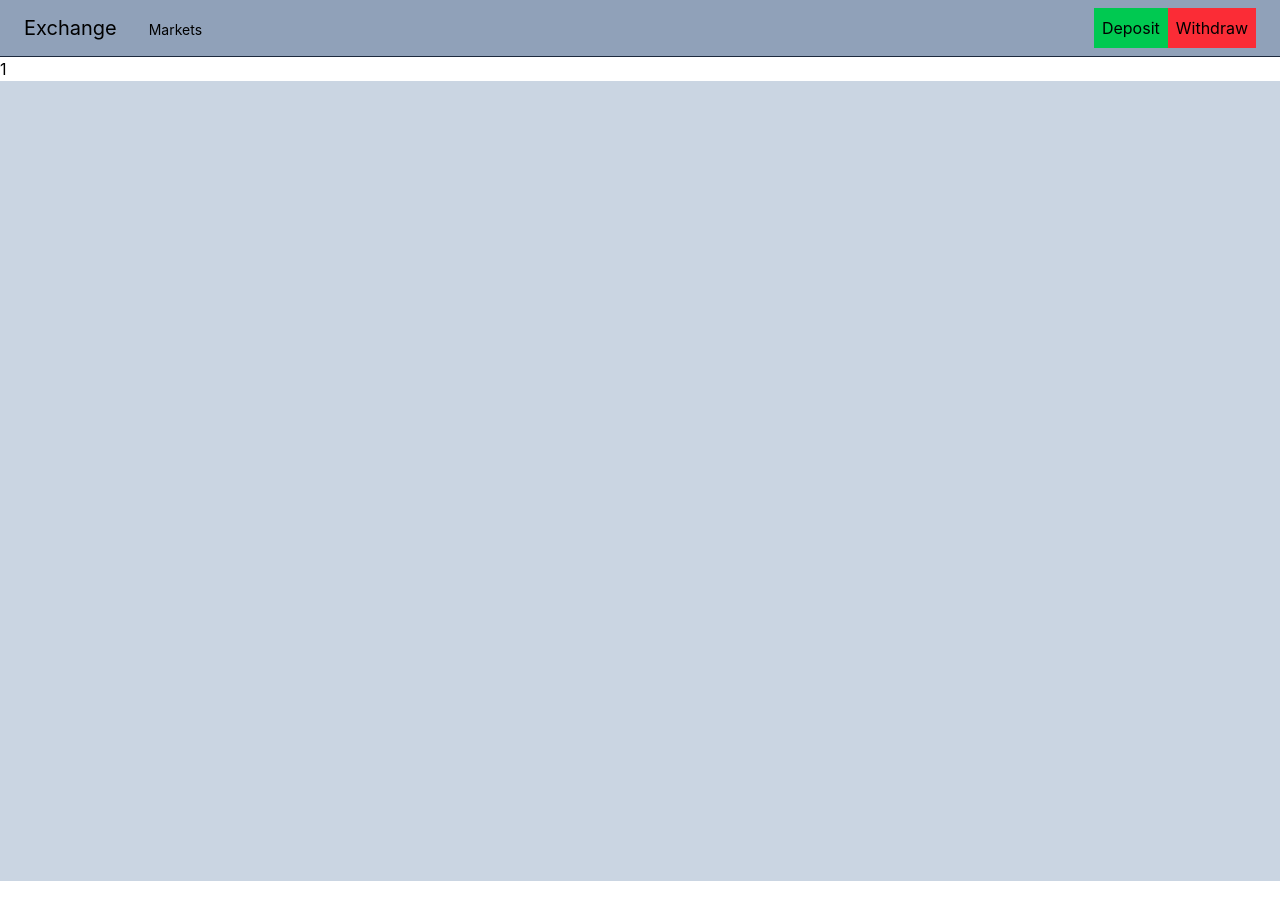
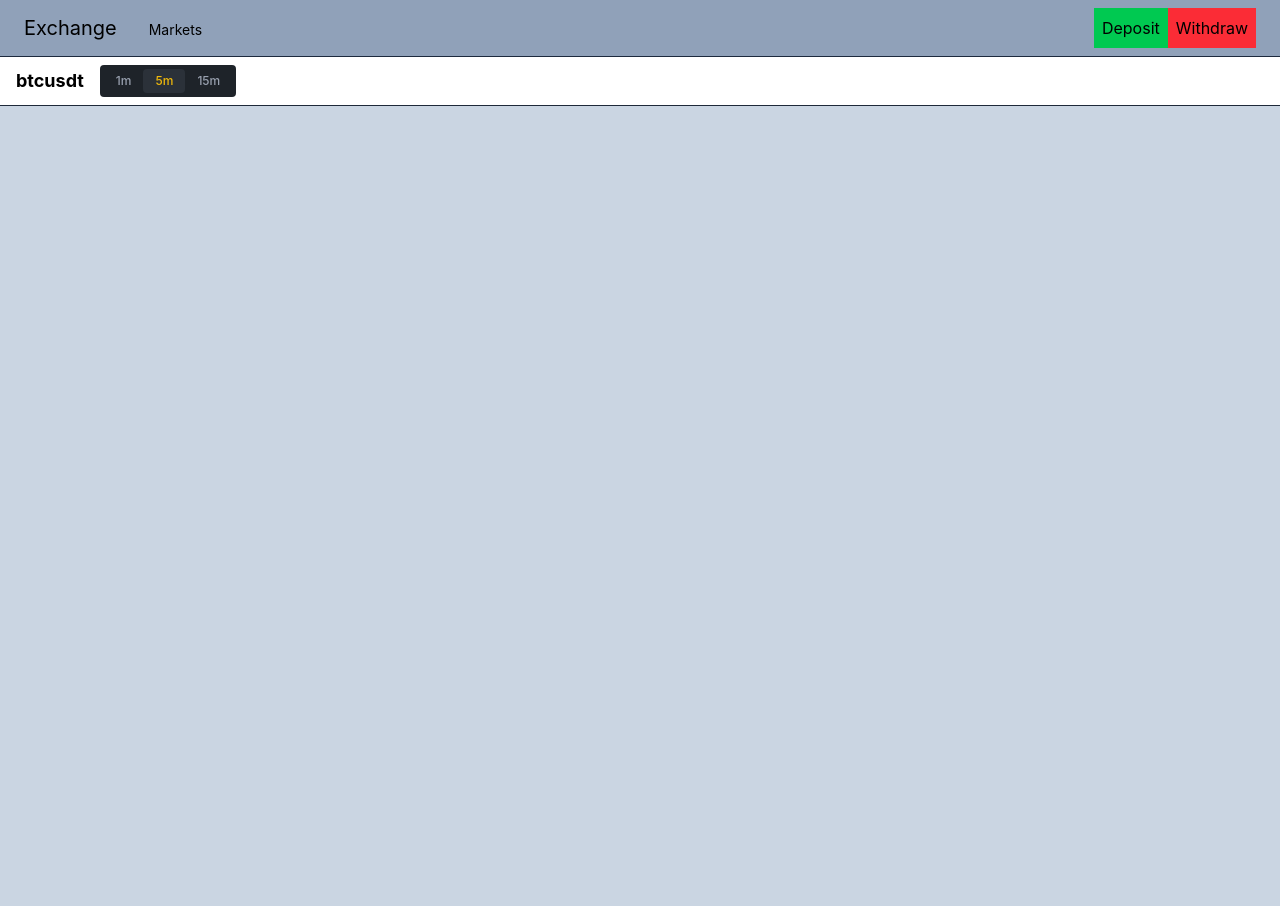
Before and after one commit to martinjohnm/centralized-exchange, a React (Vite) app in the folder apps/frontend/: page /trade/1 in a window 1280 px wide. Before the commit the page ends 881 px from the top, so only its background shows below. Built offline with nearby package versions, Linux system fonts and the light colour scheme; no server answers.

Commit message:
feat(frontend) - Added the functionality for the multi time frame candle selection in frontend

```diff
--- a/apps/frontend/src/components/Markets.tsx
+++ b/apps/frontend/src/components/Markets.tsx
@@ -1,9 +1,9 @@
 import { useNavigate } from "react-router-dom";
 import { MarketId } from "../proto/exchange";
+import { MarketNames } from "../types/marketTypes";
 
 export const Markets = () => {
 
-  const market = MarketId
 
   return (
     <div className="flex flex-col flex-1 max-w-[1280px] w-full">
@@ -11,8 +11,8 @@ export const Markets = () => {
         <div className="flex flex-col w-full rounded-lg bg-baseBackgroundL1 px-5 py-3">
           <table className="w-full table-auto">
             <MarketHeader />
-            <MarketComponent name="BTC/USDT" market_id={market.BTC_USDT} price={2345} day_change={34} day_volume={2345} market_cap={4590}/>
-            <MarketComponent name="ETH/USDT" market_id={market.ETH_USDT} price={1232} day_change={65} day_volume={5674} market_cap={8970}/>
+            <MarketComponent name={MarketNames[MarketId.BTC_USDT]} market_id={MarketId.BTC_USDT} price={2345} day_change={34} day_volume={2345} market_cap={4590}/>
+            <MarketComponent name={MarketNames[MarketId.ETH_USDT]} market_id={MarketId.ETH_USDT} price={1232} day_change={65} day_volume={5674} market_cap={8970}/>
           </table>
         </div>
       </div>
--- a/apps/frontend/src/page/Trade.tsx
+++ b/apps/frontend/src/page/Trade.tsx
@@ -1,24 +1,28 @@
 import { useParams } from "react-router-dom";
 import { Appbar } from "../components/Appbar"
-import { useEffect } from "react";
+import { useEffect, useState } from "react";
 import { SignalingManager } from "../utils/SignalingManager";
+import { CandleTime, MarketNames, StreamType } from "../types/marketTypes";
 
 
 export const Trade = () => {
 
   const { market } = useParams<{ market: string }>();
+  const marketName = MarketNames[Number(market)];
+  const [candleTime, setCandleTime] = useState<string>(CandleTime[5]);
+
   useEffect(() => {
     // 1. Define the async call
     const startSubscription = async () => {
 
-        SignalingManager.getInstance().registerCallback("btcusdt:5m", (data: any) => {
+        SignalingManager.getInstance().registerCallback(StreamType.CANDLE, (data: any) => {
           console.log(data);
 
-        }, `BTCUDT:5M`)
+        }, `${StreamType.CANDLE}-${marketName}:${candleTime}`)
 
         SignalingManager.getInstance().sendMessage({
           method: "subscribe",
-          params: { market: "btcusdt:5m" }
+          params: { market: `${marketName}:${candleTime}` }
         });
     };
 
@@ -28,14 +32,17 @@ export const Trade = () => {
     return () => {
       SignalingManager.getInstance().sendMessage({
         method: "unsubscribe",
-        params: { market: "btcusdt:5m" }
+        params: { market: `${marketName}:${candleTime}` }
       });
+
+      SignalingManager.getInstance().deRegisterCallback(StreamType.CANDLE, `${StreamType.CANDLE}-${marketName}:${candleTime}`)
     };
-  }, []); // Empty dependency array ensures this runs on mount/unmount
+  }, [candleTime, marketName]); // Empty dependency array ensures this runs on mount/unmount
   return <>
             <Appbar/>
-              <div>
-                {market}
+            <div className="flex items-center px-4 py-2 border-b border-gray-800 gap-4">
+              <span className="font-bold text-lg">{marketName}</span>
+              <TimeSelector selected={candleTime} onSelect={setCandleTime} />
             </div>
             <div className="flex min-h-screen flex-col items-center justify-between p-24 bg-slate-300">
 
@@ -45,3 +52,23 @@ export const Trade = () => {
             </div>
   </>
 }
+const TimeSelector = ({ selected, onSelect }: { selected: string; onSelect: (t: string) => void }) => {
+  const options = ["1m", "5m", "15m"];
+  return (
+    <div className="flex bg-[#1e2329] p-1 rounded">
+      {options.map((tf) => (
+        <button
+          key={tf}
+          onClick={() => onSelect(tf)}
+          className={`px-3 py-1 text-xs font-medium rounded transition-all ${
+            selected === tf
+              ? "bg-[#2b3139] text-[#f0b90b]"
+              : "text-gray-400 hover:text-gray-200"
+          }`}
+        >
+          {tf}
+        </button>
+      ))}
+    </div>
+  );
+};
--- /dev/null
+++ b/apps/frontend/src/types/marketTypes.ts
@@ -0,0 +1,52 @@
+import { MarketId } from "../proto/exchange";
+
+
+
+// Map IDs to Names for Display
+export const MarketNames: Record<number, string> = {
+    [MarketId.BTC_USDT]: "btcusdt",
+    [MarketId.ETH_USDT]: "ethusdt",
+};
+
+export const CandleTime: Record<number, string> = {
+    5 : "5m",
+    15: "15m",
+    1: "1m"
+}
+
+
+export const StreamType = {
+    CANDLE: "candle",
+    TRADE: "trade",
+    TICKER: "ticker",
+} as const;
+
+
+export interface CandleData {
+    open: number;
+    high: number;
+    low: number;
+    close: number;
+    volume: number;
+    timestamp: number;
+}
+
+
+export interface TradeData {
+    price: string;
+    quantity: string;
+    side: 'buy' | 'sell';
+}
+
+
+export interface TickerData {
+    price: string;
+    quantity: string;
+    side: 'buy' | 'sell';
+}
+
+// 3. Create the Unified Message Type
+export type WsIncomingMessage =
+    | { stream: typeof StreamType.CANDLE; data: CandleData }
+    | { stream: typeof StreamType.TRADE; data: TradeData }
+    | { stream: typeof StreamType.TICKER, data: TickerData};
--- a/apps/frontend/src/utils/SignalingManager.ts
+++ b/apps/frontend/src/utils/SignalingManager.ts
@@ -1,3 +1,4 @@
+import { StreamType, type WsIncomingMessage } from "../types/marketTypes";
 
 
 const ws_url = import.meta.env.VITE_WS_URL || "ws://localhost:8080/ws"
@@ -39,8 +40,29 @@ export class SignalingManager {
         this.ws.onmessage = async (event) => {
             try {
                 const text = await event.data.text()
-                const data = JSON.parse(text);
-                console.log(data);
+                const message = JSON.parse(text) as WsIncomingMessage;
+
+
+
+                const stream = message.stream;
+
+                if (this.callbacks.has(stream)) {
+                    this.callbacks.get(stream)?.forEach(({callback} : {callback: any}) => {
+                        if (stream === StreamType.CANDLE) {
+                            callback(message.data)
+                        }
+
+                        if (stream === StreamType.TRADE) {
+                            console.log("hi trade");
+
+                        }
+
+                        if (stream === StreamType.TICKER) {
+                            console.log("stream");
+
+                        }
+                    })
+                }
 
             } catch(e) {
                 console.error("Failed to decode binary message:", e);
```
Lines whose indentation alone changed are shown as unchanged.
